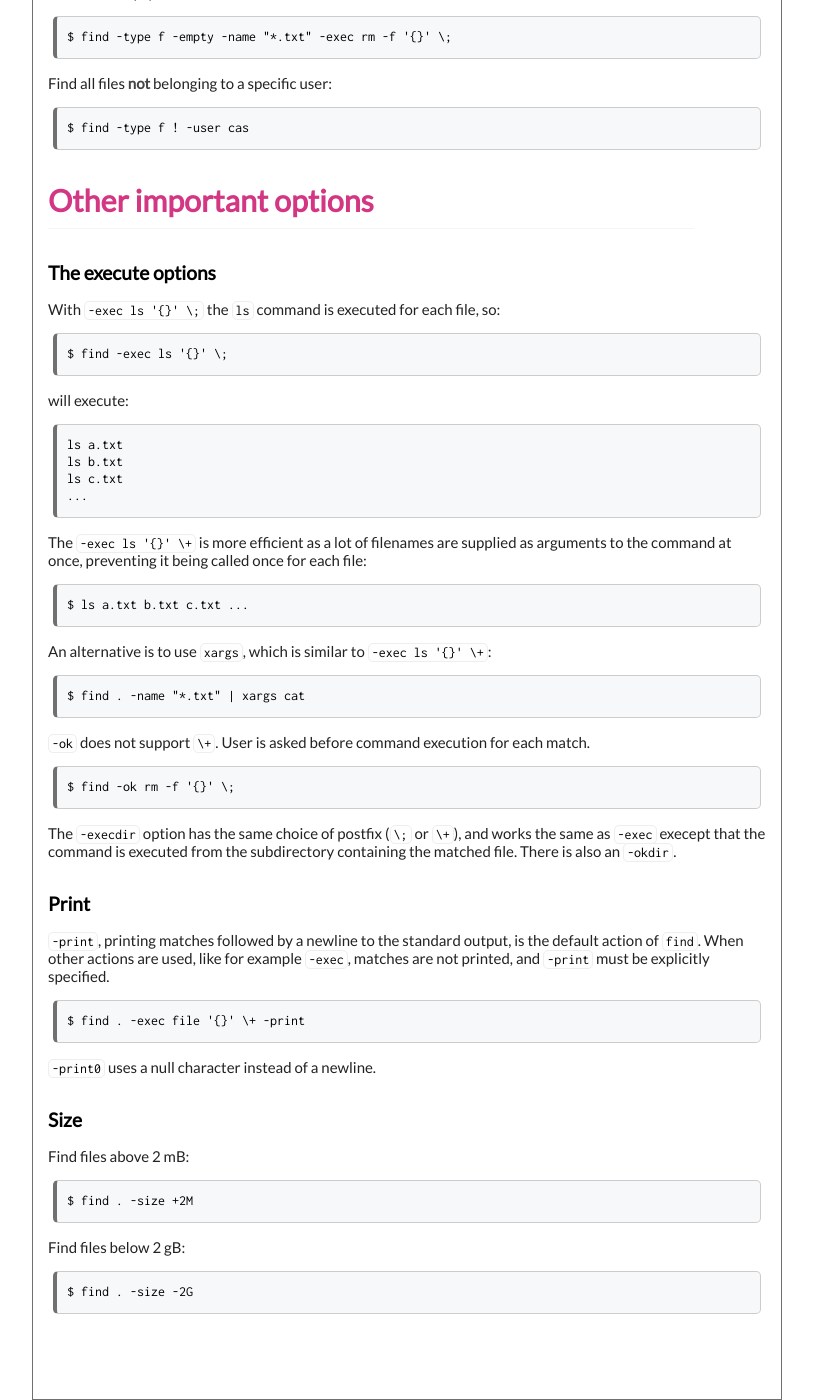
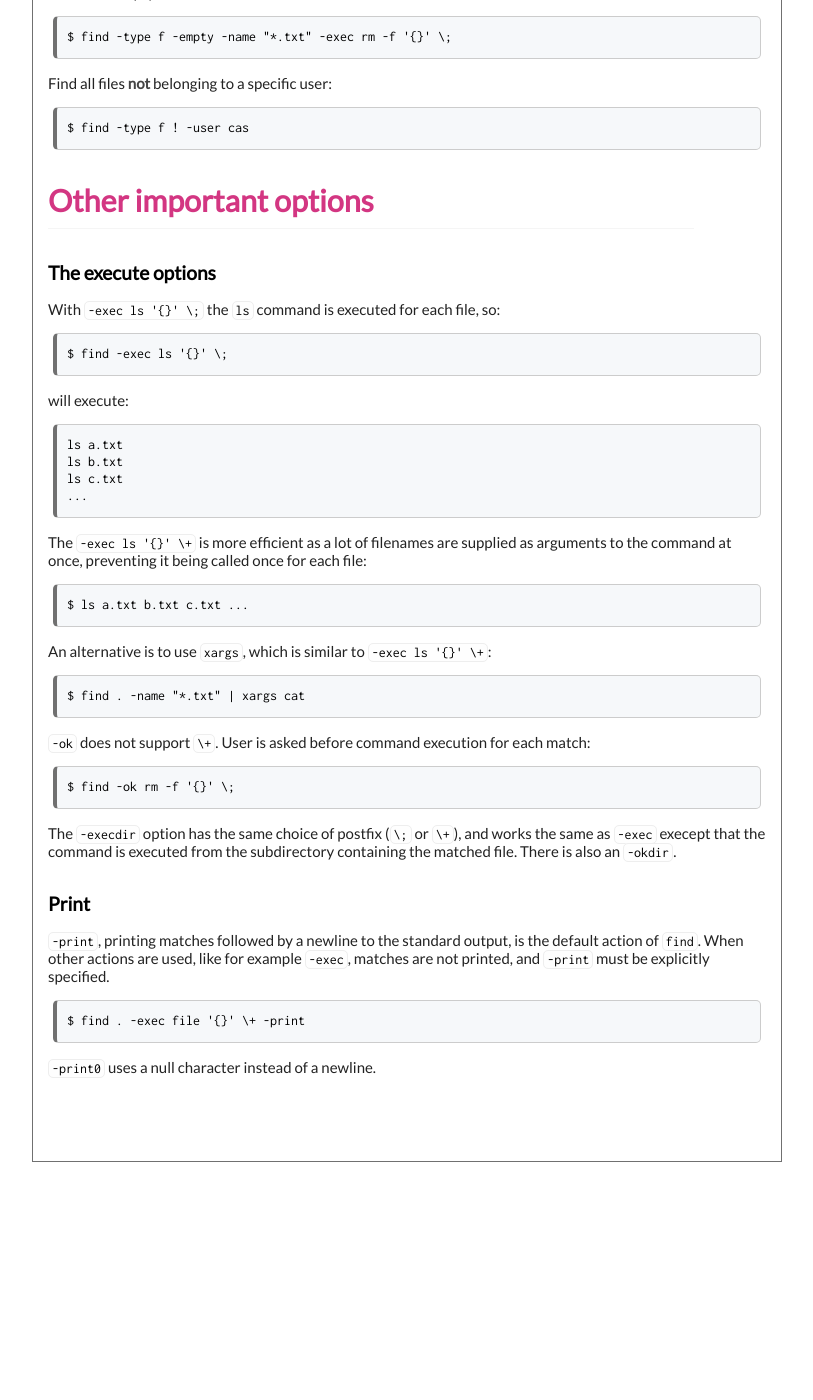
Before and after one commit to execas/execas.github.io, a Jekyll site: the page built from _posts/2018-09-07-the-linux-find-command.md, in a window 1280 px wide and 1400 px high, scrolled down 1393 px. Shown: the whole window, without its empty margins (233-1046 px from the left). Built offline with Jekyll 4.4.1, drawn with Linux system fonts in a browser that asks for light colours; after the commit the page ends 2555 px from its top, so only the background shows below that; some of the changed text lies outside the part shown.

Commit message:
Update 2018-09-07-the-linux-find-command.md

````diff
--- a/_posts/2018-09-07-the-linux-find-command.md
+++ b/_posts/2018-09-07-the-linux-find-command.md
@@ -24,7 +24,7 @@
 ./query
 ./Query
 ```
-Find a file or directory named 'cat' in `/usr/bin` or subdirs.
+Find a file or directory named 'cat' in `/usr/bin` or subdirs:
 
 ```bash
 $ find /usr/bin -name "cat"
@@ -107,7 +107,7 @@
 $ find . -name "*.txt" | xargs cat
 ```
 
-`-ok` does not support `\+`. User is asked before command execution for each match.
+`-ok` does not support `\+`. User is asked before command execution for each match:
 
 ```bash
 $ find -ok rm -f '{}' \;
@@ -126,18 +126,3 @@
 ```
 
 `-print0` uses a null character instead of a newline.
-
-
-### Size
-
-Find files above 2 mB:
-
-```
-$ find . -size +2M
-```
-
-Find files below 2 gB:
-
-```
-$ find . -size -2G
-```
````
